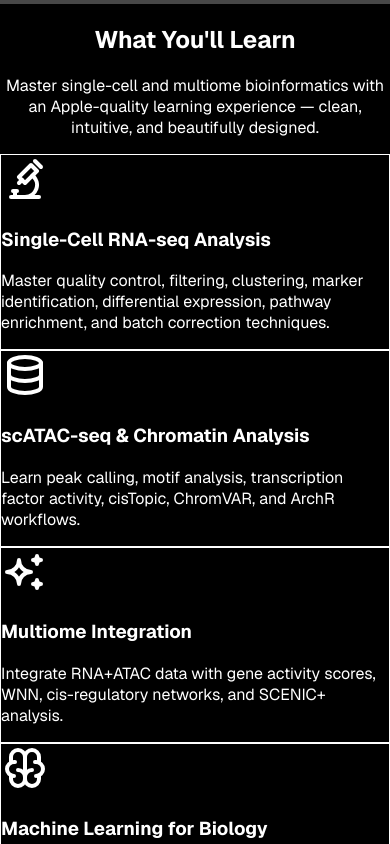
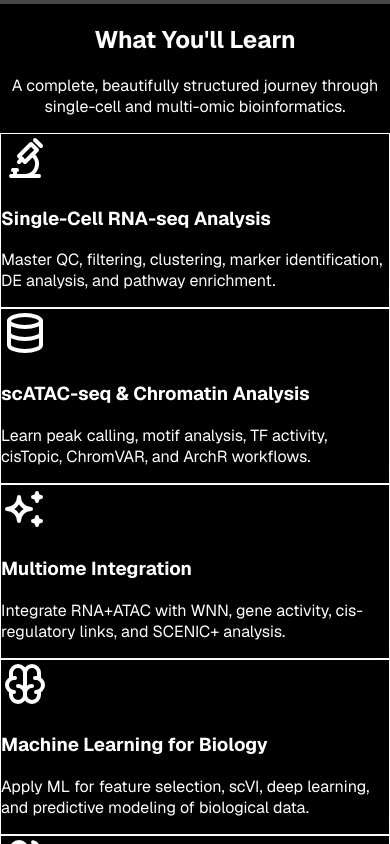
Before and after one commit to uqnsarke/multiome_academy, a Next.js app: page / in a window 390 px wide. Shown: the part 840-1684 px from the top of the page. Built offline with nearby package versions, Linux system fonts and the light colour scheme; grey boxes are pictures that could not be loaded.

Commit message:
Update Services.tsx

```diff
--- a/app/components/Services.tsx
+++ b/app/components/Services.tsx
@@ -1,5 +1,4 @@
 "use client";
-
 import { motion } from "framer-motion";
 import {
   IconDatabase,
@@ -13,49 +12,57 @@ import {
 const services = [
   {
     title: "Single-Cell RNA-seq Analysis",
-    description: "Master quality control, filtering, clustering, marker identification, differential expression, pathway enrichment, and batch correction techniques.",
+    description: "Master QC, filtering, clustering, marker identification, DE analysis, and pathway enrichment.",
     icon: <IconMicroscope size={48} className="text-teal-400" />,
   },
   {
     title: "scATAC-seq & Chromatin Analysis",
-    description: "Learn peak calling, motif analysis, transcription factor activity, cisTopic, ChromVAR, and ArchR workflows.",
+    description: "Learn peak calling, motif analysis, TF activity, cisTopic, ChromVAR, and ArchR workflows.",
     icon: <IconDatabase size={48} className="text-blue-400" />,
   },
   {
     title: "Multiome Integration",
-    description: "Integrate RNA+ATAC data with gene activity scores, WNN, cis-regulatory networks, and SCENIC+ analysis.",
+    description: "Integrate RNA+ATAC with WNN, gene activity, cis-regulatory links, and SCENIC+ analysis.",
     icon: <IconSparkles size={48} className="text-purple-400" />,
   },
   {
     title: "Machine Learning for Biology",
-    description: "Apply feature selection, predictive modeling, scVI, deep learning, and custom ML workflows to biological data.",
+    description: "Apply ML for feature selection, scVI, deep learning, and predictive modeling of biological data.",
     icon: <IconBrain size={48} className="text-pink-400" />,
   },
   {
     title: "Expert Consultation",
-    description: "Get personalized project guidance, code reviews, grant support, publication-ready figures, and custom pipelines.",
+    description: "Get personalized guidance, code review, grant support, publication-ready figures, and pipelines.",
     icon: <IconUsers size={48} className="text-yellow-400" />,
   },
   {
     title: "Video Tutorials & Courses",
-    description: "Follow step-by-step tutorials for scRNA-seq, scATAC-seq, and multiome analysis at any skill level.",
+    description: "Follow step-by-step tutorials for scRNA-seq, ATAC, multiome, WNN, SCENIC+, and more.",
     icon: <IconSchool size={48} className="text-green-400" />,
   },
 ];
 
 export default function Services() {
   return (
-    <section id="start" className="w-full min-h-screen py-24 bg-gradient-to-b from-white to-gray-100">
-      <div className="max-w-7xl mx-auto px-6">
+    <section className="relative w-full py-28 bg-gradient-to-b from-white to-gray-100 overflow-hidden">
 
-        {/* ---- Header ---- */}
+      {/* Soft neon aura behind section */}
+      <motion.div
+        animate={{ opacity: [0.15, 0.3, 0.15] }}
+        transition={{ duration: 10, repeat: Infinity, ease: "easeInOut" }}
+        className="absolute top-1/4 left-1/3 w-[70%] h-[70%] bg-gradient-to-r from-teal-300/30 via-blue-400/30 to-purple-400/30 blur-[120px] rounded-full"
+      />
+
+      <div className="relative max-w-7xl mx-auto px-6 z-20">
+
+        {/* Header */}
         <div className="text-center mb-20">
           <motion.h2
             initial={{ opacity: 0, y: 20 }}
             whileInView={{ opacity: 1, y: 0 }}
             viewport={{ once: true }}
             transition={{ duration: 0.6 }}
-            className="text-4xl md:text-5xl font-bold text-gray-900 tracking-tight mb-5"
+            className="text-5xl font-bold text-gray-900 tracking-tight"
           >
             What You'll Learn
           </motion.h2>
@@ -65,57 +72,52 @@ export default function Services() {
             whileInView={{ opacity: 1, y: 0 }}
             viewport={{ once: true }}
             transition={{ duration: 0.6, delay: 0.2 }}
-            className="text-xl text-gray-600 max-w-3xl mx-auto leading-relaxed"
+            className="text-xl text-gray-700 max-w-3xl mx-auto mt-4"
           >
-            Master single-cell and multiome bioinformatics with an Apple-quality
-            learning experience — clean, intuitive, and beautifully designed.
+            A complete, beautifully structured journey through single-cell and multi-omic bioinformatics.
           </motion.p>
         </div>
 
-        {/* ---- Services Grid ---- */}
+        {/* Services Grid */}
         <div className="grid grid-cols-1 md:grid-cols-2 lg:grid-cols-3 gap-12">
-
           {services.map((service, index) => (
             <motion.div
               key={index}
-              initial={{ opacity: 0, y: 30 }}
+              initial={{ opacity: 0, y: 40 }}
               whileInView={{ opacity: 1, y: 0 }}
               viewport={{ once: true }}
-              transition={{ duration: 0.6, delay: index * 0.12 }}
+              transition={{ duration: 0.7, delay: index * 0.12 }}
               whileHover={{ y: -10 }}
               className="relative group"
             >
 
-              {/* Apple-style neon aura */}
-              <div
-                className="
-                  absolute -inset-0.5
-                  bg-gradient-to-r from-teal-300 via-blue-400 to-purple-400
-                  rounded-3xl blur-xl opacity-30
-                  group-hover:opacity-60
-                  transition-all duration-700
-                "
-              ></div>
+              {/* Neon glow */}
+              <div className="
+                absolute -inset-1
+                bg-gradient-to-r from-teal-300 via-blue-400 to-purple-400
+                rounded-3xl blur-xl opacity-40
+                group-hover:opacity-70
+                transition-all duration-700
+              " />
 
-              {/* Glassmorphism inner card */}
-              <div
-                className="
-                  relative bg-white/60 backdrop-blur-xl
-                  rounded-3xl p-10 border border-white/40
-                  shadow-[0_8px_30px_rgb(0,0,0,0.06)]
-                  group-hover:shadow-[0_12px_40px_rgba(0,0,0,0.12)]
-                  transition-all duration-500
-                "
-              >
+              {/* Glass card */}
+              <div className="
+                relative bg-white/30 backdrop-blur-2xl
+                border border-white/40
+                rounded-3xl p-10
+                shadow-[0_8px_40px_rgba(0,0,0,0.12)]
+                group-hover:shadow-[0_12px_50px_rgba(0,0,0,0.18)]
+                transition-all duration-500
+              ">
                 <div className="mb-6 transform group-hover:scale-110 transition-transform duration-300">
                   {service.icon}
                 </div>
 
-                <h3 className="text-2xl font-semibold text-gray-900 mb-4 tracking-tight">
+                <h3 className="text-2xl font-semibold text-gray-900 mb-4">
                   {service.title}
                 </h3>
 
-                <p className="text-gray-700 leading-relaxed text-lg">
+                <p className="text-gray-700 text-lg leading-relaxed">
                   {service.description}
                 </p>
               </div>
@@ -124,28 +126,22 @@ export default function Services() {
           ))}
         </div>
 
-        {/* ---- CTA ---- */}
+        {/* CTA */}
         <motion.div
           initial={{ opacity: 0, y: 30 }}
           whileInView={{ opacity: 1, y: 0 }}
           viewport={{ once: true }}
-          transition={{ duration: 0.6, delay: 0.3 }}
-          className="mt-24 text-center"
+          transition={{ duration: 0.7, delay: 0.5 }}
+          className="text-center mt-24"
         >
           <a
             href="#contact"
-            className="
-              inline-block px-12 py-5
-              bg-black text-white
-              text-lg font-semibold rounded-2xl
-              shadow-xl hover:shadow-2xl
-              hover:bg-gray-900 transform hover:scale-105
-              transition-all duration-300
-            "
+            className="px-12 py-5 bg-black text-white font-medium text-lg rounded-2xl shadow-xl hover:shadow-2xl transition-all duration-300"
           >
             Start Learning Today
           </a>
         </motion.div>
+
       </div>
     </section>
   );
```
